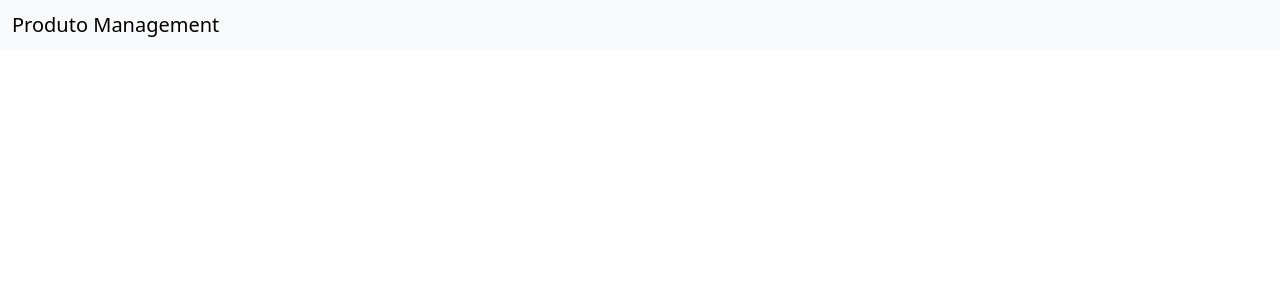
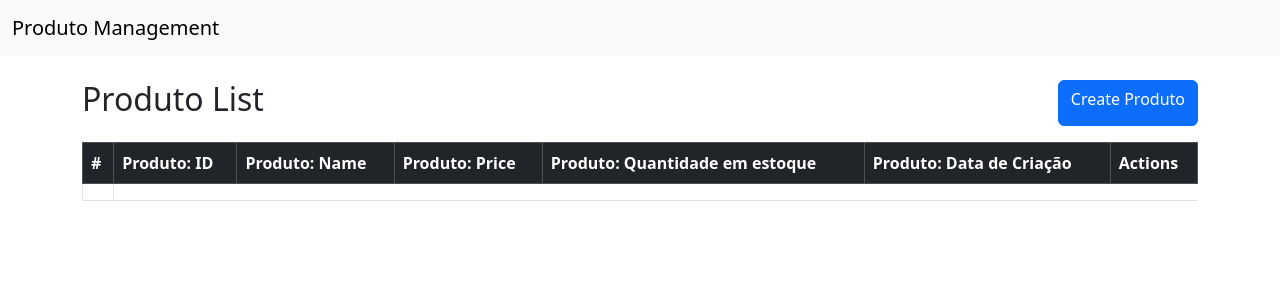
Before and after one commit to PauloRobertoLemos/Projeto_Loja, a Django app: page / in a window 1280 px wide. Before the commit the part shown is almost empty. Shown: the top 300 px of the page. Run offline with Django 5.2, Linux system fonts and the light colour scheme; lists and menus that the app fills with data are empty.

Commit message:
Criação da paga list e link com a page base

```diff
--- a/produto/templates/base.html
+++ b/produto/templates/base.html
@@ -10,7 +10,7 @@
 <body>
     <nav class="navbar navbar-light navbar-expand-lg bg-light">
         <div class="container-fluid">
-          <span class="navbar-brand mb-0 h1">Produto Management</span>
+          <a class="navbar-brand" href="{%url 'list'%}">Produto Management</a>
         </div>
       </nav>
 
--- a/produto/templates/list.html
+++ b/produto/templates/list.html
@@ -1,4 +1,27 @@
 {% extends "base.html" %}
 {% block title %}Produto List{% endblock %}
 {% block container %}
+<div class="d-flex justify-content-between mb-3">
+    <h2>Produto List</h2>
+    <a href="{% url 'create' %}" class="btn btn-primary">Create Produto</a>
+</div>
+
+<table class="table table-bordered">
+<thead class="table-dark">
+    <tr>
+        <th>#</th>
+        <th>Produto: ID</th>
+        <th>Produto: Name</th>
+        <th>Produto: Price</th>
+        <th>Produto: Quantidade em estoque</th>
+        <th>Produto: Data de Criação</th>
+        <th>Actions</th>
+    </tr>
+</thead>
+<tbody>
+    <tr>
+        <td></td>
+    </tr>
+</tbody>
+</table>
 {% endblock %}
```
Also changed, not shown: 1 other file.
